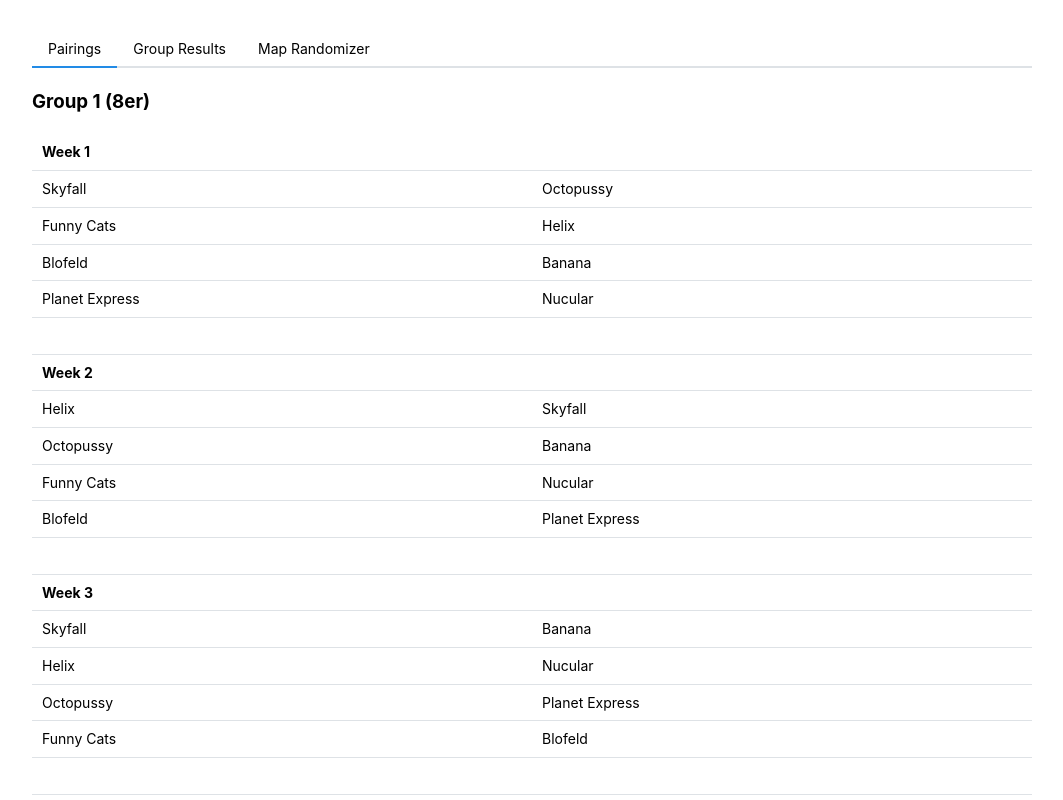
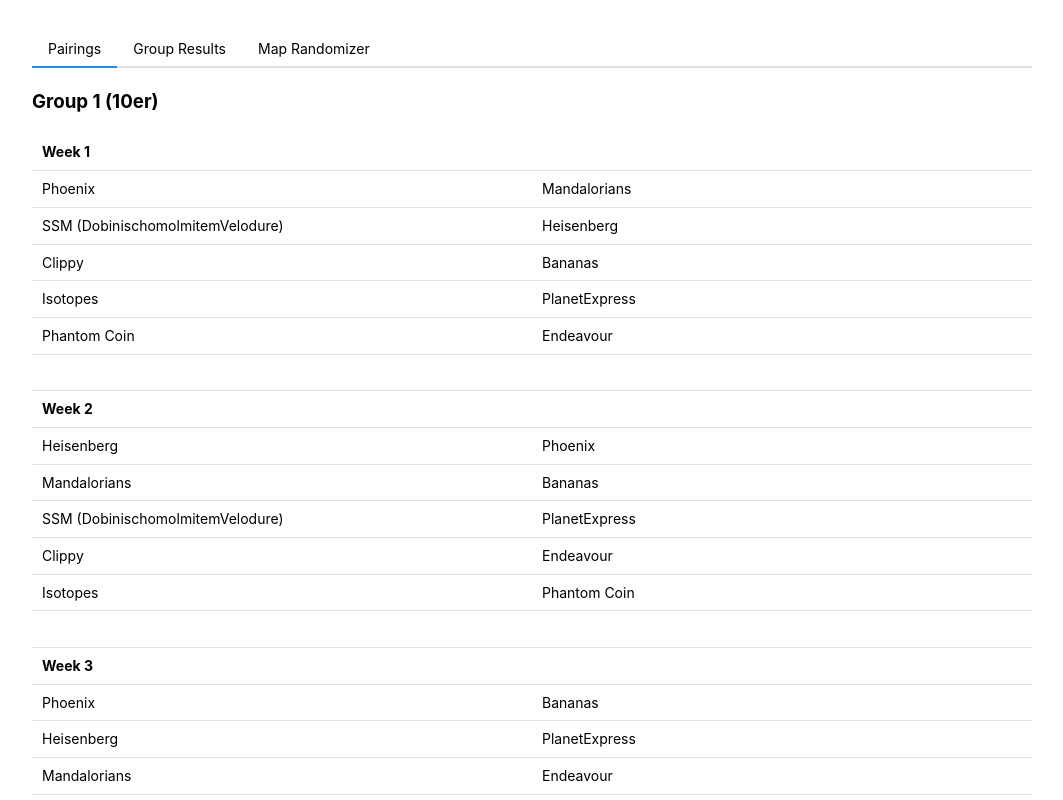
Before and after one commit to Nasicus/dgpdggtwc, a React (Vite) app: page / in a window 1280 px wide. Both pictures are taken after a click on the tab "Pairings". Shown: the top 800 px of the page, without its empty margins (108-1171 px from the left). Built offline with nearby package versions, Linux system fonts and the light colour scheme.

Commit message:
add pairings for 2525

```diff
--- a/src/data/groupResults.ts
+++ b/src/data/groupResults.ts
@@ -4,64 +4,91 @@ export const group1: Group = [
   [
     "Week 1",
     [
-      ["Skyfall", "Octopussy", "2:0"],
-      ["Funny Cats", "Helix", "0:2"],
-      ["Blofeld", "Banana", "1:2"],
-      ["Planet Express", "Nucular", "1:2"],
+      ["Phoenix", "Mandalorians", ""],
+      ["SSM (DobinischomolmitemVelodure)", "Heisenberg", ""],
+      ["Clippy", "Bananas", ""],
+      ["Isotopes", "PlanetExpress", ""],
+      ["Phantom Coin", "Endeavour", ""],
     ],
   ],
   [
     "Week 2",
     [
-      ["Helix", "Skyfall", "0:2"],
-      ["Octopussy", "Banana", "2:0"],
-      ["Funny Cats", "Nucular", "2:1"],
-      ["Blofeld", "Planet Express", "2:1"],
+      ["Heisenberg", "Phoenix", ""],
+      ["Mandalorians", "Bananas", ""],
+      ["SSM (DobinischomolmitemVelodure)", "PlanetExpress", ""],
+      ["Clippy", "Endeavour", ""],
+      ["Isotopes", "Phantom Coin", ""],
     ],
   ],
   [
     "Week 3",
     [
-      ["Skyfall", "Banana", "2:0"],
-      ["Helix", "Nucular", "1:2"],
-      ["Octopussy", "Planet Express", "2:0"],
-      ["Funny Cats", "Blofeld", "0:2"],
+      ["Phoenix", "Bananas", ""],
+      ["Heisenberg", "PlanetExpress", ""],
+      ["Mandalorians", "Endeavour", ""],
+      ["SSM (DobinischomolmitemVelodure)", "Phantom Coin", ""],
+      ["Clippy", "Isotopes", ""],
     ],
   ],
   [
     "Week 4",
     [
-      ["Nucular", "Skyfall", "0:2"],
-      ["Banana", "Planet Express", "0:2"],
-      ["Helix", "Blofeld", "0:2"],
-      ["Octopussy", "Funny Cats", "2:1"],
+      ["PlanetExpress", "Phoenix", ""],
+      ["Bananas", "Endeavour", ""],
+      ["Heisenberg", "Phantom Coin", ""],
+      ["Mandalorians", "Isotopes", ""],
+      ["SSM (DobinischomolmitemVelodure)", "Clippy", ""],
     ],
   ],
   [
     "Week 5",
     [
-      ["Skyfall", "Planet Express", "2:1"],
-      ["Nucular", "Blofeld", "2:1"],
-      ["Banana", "Funny Cats", "2:0"],
-      ["Helix", "Octopussy", "0:2"],
+      ["Phoenix", "Endeavour", ""],
+      ["PlanetExpress", "Phantom Coin", ""],
+      ["Bananas", "Isotopes", ""],
+      ["Heisenberg", "Clippy", ""],
+      ["Mandalorians", "SSM (DobinischomolmitemVelodure)", ""],
     ],
   ],
   [
     "Week 6",
     [
-      ["Blofeld", "Skyfall", "0:2"],
-      ["Planet Express", "Funny Cats", "2:1"],
-      ["Nucular", "Octopussy", "0:2"],
-      ["Banana", "Helix", "1:2"],
+      ["Phantom Coin", "Phoenix", ""],
+      ["Endeavour", "Isotopes", ""],
+      ["PlanetExpress", "Clippy", ""],
+      ["Bananas", "SSM (DobinischomolmitemVelodure)", ""],
+      ["Heisenberg", "Mandalorians", ""],
     ],
   ],
   [
     "Week 7",
     [
-      ["Skyfall", "Funny Cats", "2:0"],
-      ["Blofeld", "Octopussy", "0:2"],
-      ["Planet Express", "Helix", "0:2"],
-      ["Nucular", "Banana", "2:0"],
+      ["Phoenix", "Isotopes", ""],
+      ["Phantom Coin", "Clippy", ""],
+      ["Endeavour", "SSM (DobinischomolmitemVelodure)", ""],
+      ["PlanetExpress", "Mandalorians", ""],
+      ["Bananas", "Heisenberg", ""],
+    ],
+  ],
+  [
+    "Week 8",
+    [
+      ["Clippy", "Phoenix", ""],
+      ["Isotopes", "SSM (DobinischomolmitemVelodure)", ""],
+      ["Phantom Coin", "Mandalorians", ""],
+      ["Endeavour", "Heisenberg", ""],
+      ["PlanetExpress", "Bananas", ""],
+    ],
+  ],
+  [
+    "Week 9",
+    [
+      ["Phoenix", "SSM (DobinischomolmitemVelodure)", ""],
+      ["Clippy", "Mandalorians", ""],
+      ["Isotopes", "Heisenberg", ""],
+      ["Phantom Coin", "Bananas", ""],
+      ["Endeavour", "PlanetExpress", ""],
     ],
   ],
 ];
@@ -70,64 +97,91 @@ export const group2: Group = [
   [
     "Week 1",
     [
-      ["Raven", "Titans", "1:2"],
-      ["Darwin", "Firefly", "2:0"],
-      ["Cyclops", "Clippy", "2:1"],
-      ["Polaris Pathfinders", "mAppic", "1:2"],
+      ["Stellaris Pathfinders", "Firefly", ""],
+      ["MAPPIC", "Guardians of Galaxus", ""],
+      ["SeaFire", "Heimdall", ""],
+      ["Octopussy", "Cyclops", ""],
+      ["007", "Enso", ""],
     ],
   ],
   [
     "Week 2",
     [
-      ["Firefly", "Raven", "1:2"],
-      ["Titans", "Clippy", "1:2"],
-      ["Darwin", "mAppic", "0:2"],
-      ["Cyclops", "Polaris Pathfinders", "0:2"],
+      ["Guardians of Galaxus", "Stellaris Pathfinders", ""],
+      ["Firefly", "Heimdall", ""],
+      ["MAPPIC", "Cyclops", ""],
+      ["SeaFire", "Enso", ""],
+      ["Octopussy", "007", ""],
     ],
   ],
   [
     "Week 3",
     [
-      ["Raven", "Clippy", "2:0"],
-      ["Firefly", "mAppic", "1:2"],
-      ["Titans", "Polaris Pathfinders", "0:2"],
-      ["Darwin", "Cyclops", "2:0"],
+      ["Stellaris Pathfinders", "Heimdall", ""],
+      ["Guardians of Galaxus", "Cyclops", ""],
+      ["Firefly", "Enso", ""],
+      ["MAPPIC", "007", ""],
+      ["SeaFire", "Octopussy", ""],
     ],
   ],
   [
     "Week 4",
     [
-      ["mAppic", "Raven", "2:1"],
-      ["Clippy", "Polaris Pathfinders", "2:1"],
-      ["Firefly", "Cyclops", "2:0"],
-      ["Titans", "Darwin", "0:2"],
+      ["Cyclops", "Stellaris Pathfinders", ""],
+      ["Heimdall", "Enso", ""],
+      ["Guardians of Galaxus", "007", ""],
+      ["Firefly", "Octopussy", ""],
+      ["MAPPIC", "SeaFire", ""],
     ],
   ],
   [
     "Week 5",
     [
-      ["Raven", "Polaris Pathfinders", "0:2"],
-      ["mAppic", "Cyclops", "1:2"],
-      ["Clippy", "Darwin", "2:1"],
-      ["Firefly", "Titans", "1:2"],
+      ["Stellaris Pathfinders", "Enso", ""],
+      ["Cyclops", "007", ""],
+      ["Heimdall", "Octopussy", ""],
+      ["Guardians of Galaxus", "SeaFire", ""],
+      ["Firefly", "MAPPIC", ""],
     ],
   ],
   [
     "Week 6",
     [
-      ["Cyclops", "Raven", "1:2"],
-      ["Polaris Pathfinders", "Darwin", "2:0"],
-      ["mAppic", "Titans", "2:0"],
-      ["Clippy", "Firefly", "1:2"],
+      ["007", "Stellaris Pathfinders", ""],
+      ["Enso", "Octopussy", ""],
+      ["Cyclops", "SeaFire", ""],
+      ["Heimdall", "MAPPIC", ""],
+      ["Guardians of Galaxus", "Firefly", ""],
     ],
   ],
   [
     "Week 7",
     [
-      ["Raven", "Darwin", "0:2"],
-      ["Cyclops", "Titans", "2:1"],
-      ["Polaris Pathfinders", "Firefly", "2:0"],
-      ["mAppic", "Clippy", "0:2"],
+      ["Stellaris Pathfinders", "Octopussy", ""],
+      ["007", "SeaFire", ""],
+      ["Enso", "MAPPIC", ""],
+      ["Cyclops", "Firefly", ""],
+      ["Heimdall", "Guardians of Galaxus", ""],
+    ],
+  ],
+  [
+    "Week 8",
+    [
+      ["SeaFire", "Stellaris Pathfinders", ""],
+      ["Octopussy", "MAPPIC", ""],
+      ["007", "Firefly", ""],
+      ["Enso", "Guardians of Galaxus", ""],
+      ["Cyclops", "Heimdall", ""],
+    ],
+  ],
+  [
+    "Week 9",
+    [
+      ["Stellaris Pathfinders", "MAPPIC", ""],
+      ["SeaFire", "Firefly", ""],
+      ["Octopussy", "Guardians of Galaxus", ""],
+      ["007", "Heimdall", ""],
+      ["Enso", "Cyclops", ""],
     ],
   ],
 ];
@@ -136,64 +190,91 @@ export const group3: Group = [
   [
     "Week 1",
     [
-      ["Bender! & FancyBear", "Enso", "2:0"],
-      ["SeaFire", "BlackJack", "2:0"],
-      ["BECS", "Moneypenny", "2:0"],
-      ["Kassandra", "Gold-Finders", "2:1"],
+      ["Bender & Fancy Bear!", "AS Business Engineering", ""],
+      ["Blofeld", "Skynet", ""],
+      ["Globefingers", "Rivendell", ""],
+      ["Funny Cats", "Ghostbusters", ""],
+      ["BREAK", "Kassandra", ""],
     ],
   ],
   [
     "Week 2",
     [
-      ["BlackJack", "Bender! & FancyBear", "1:2"],
-      ["Enso", "Moneypenny", "0:2"],
-      ["SeaFire", "Gold-Finders", "2:1"],
-      ["BECS", "Kassandra", "0:2"],
+      ["AS Business Engineering", "Kassandra", ""],
+      ["Bender & Fancy Bear!", "Rivendell", ""],
+      ["Blofeld", "Ghostbusters", ""],
+      ["Globefingers", "Funny Cats", ""],
+      ["BREAK", "Skynet", ""],
     ],
   ],
   [
     "Week 3",
     [
-      ["Bender! & FancyBear", "Moneypenny", "2:0"],
-      ["BlackJack", "Gold-Finders", "1:2"],
-      ["Enso", "Kassandra", "0:2"],
-      ["SeaFire", "BECS", "2:0"],
+      ["Kassandra", "Skynet", ""],
+      ["AS Business Engineering", "Rivendell", ""],
+      ["Bender & Fancy Bear!", "Funny Cats", ""],
+      ["Blofeld", "Globefingers", ""],
+      ["BREAK", "Ghostbusters", ""],
     ],
   ],
   [
     "Week 4",
     [
-      ["Gold-Finders", "Bender! & FancyBear", "1:2"],
-      ["Moneypenny", "Kassandra", "0:2"],
-      ["BlackJack", "BECS", "2:1"],
-      ["Enso", "SeaFire", "0:2"],
+      ["Rivendell", "Kassandra", ""],
+      ["Skynet", "Ghostbusters", ""],
+      ["AS Business Engineering", "Funny Cats", ""],
+      ["Bender & Fancy Bear!", "Blofeld", ""],
+      ["BREAK", "Globefingers", ""],
     ],
   ],
   [
     "Week 5",
     [
-      ["Bender! & FancyBear", "Kassandra", "2:1"],
-      ["Gold-Finders", "BECS", "2:0"],
-      ["Moneypenny", "SeaFire", "1:2"],
-      ["BlackJack", "Enso", "1:2"],
+      ["Kassandra", "Ghostbusters", ""],
+      ["Rivendell", "Funny Cats", ""],
+      ["Skynet", "Globefingers", ""],
+      ["AS Business Engineering", "Blofeld", ""],
+      ["BREAK", "Bender & Fancy Bear!", ""],
     ],
   ],
   [
     "Week 6",
     [
-      ["BECS", "Bender! & FancyBear", "0:2"],
-      ["Kassandra", "SeaFire", "2:0"],
-      ["Gold-Finders", "Enso", "2:0"],
-      ["Moneypenny", "BlackJack", "2:1"],
+      ["Funny Cats", "Kassandra", ""],
+      ["Ghostbusters", "Globefingers", ""],
+      ["Rivendell", "Blofeld", ""],
+      ["Skynet", "Bender & Fancy Bear!", ""],
+      ["BREAK", "AS Business Engineering", ""],
     ],
   ],
   [
     "Week 7",
     [
-      ["Bender! & FancyBear", "SeaFire", "1:2"],
-      ["BECS", "Enso", "2:0"],
-      ["Kassandra", "BlackJack", "2:0"],
-      ["Gold-Finders", "Moneypenny", "0:2"],
+      ["Kassandra", "Globefingers", ""],
+      ["Funny Cats", "Blofeld", ""],
+      ["Ghostbusters", "Bender & Fancy Bear!", ""],
+      ["Skynet", "AS Business Engineering", ""],
+      ["BREAK", "Rivendell", ""],
+    ],
+  ],
+  [
+    "Week 8",
+    [
+      ["Blofeld", "Kassandra", ""],
+      ["Globefingers", "Bender & Fancy Bear!", ""],
+      ["Ghostbusters", "AS Business Engineering", ""],
+      ["Rivendell", "Skynet", ""],
+      ["BREAK", "Funny Cats", ""],
+    ],
+  ],
+  [
+    "Week 9",
+    [
+      ["Kassandra", "Bender & Fancy Bear!", ""],
+      ["Globefingers", "AS Business Engineering", ""],
+      ["Funny Cats", "Skynet", ""],
+      ["Ghostbusters", "Rivendell", ""],
+      ["BREAK", "Blofeld", ""],
     ],
   ],
 ];
@@ -202,64 +283,91 @@ export const group4: Group = [
   [
     "Week 1",
     [
-      ["Rivendell", "Beo-Guesser", "2:0"],
-      ["Isotopes", "CBM Plattform", "2:0"],
-      ["Phoenix", "Heisenguess", "2:0"],
-      ["Raiders of the Lost Payment", "The Rookies", "2:0"],
+      ["It's pronounced 'Nucular'", "Blackjack", ""],
+      ["Darwin", "BECS", ""],
+      ["Das Business", "Don't Panic", ""],
+      ["The Rookies", "Finity", ""],
+      ["BREAK", "Skyfall", ""],
     ],
   ],
   [
     "Week 2",
     [
-      ["CBM Plattform", "Rivendell", "2:0"],
-      ["Beo-Guesser", "Heisenguess", "2:0"],
-      ["Isotopes", "The Rookies", "2:0"],
-      ["Phoenix", "Raiders of the Lost Payment", "2:1"],
+      ["Blackjack", "Skyfall", ""],
+      ["It's pronounced 'Nucular'", "Don't Panic", ""],
+      ["Darwin", "Finity", ""],
+      ["Das Business", "The Rookies", ""],
+      ["BREAK", "BECS", ""],
     ],
   ],
   [
     "Week 3",
     [
-      ["Rivendell", "Heisenguess", "0:2"],
-      ["CBM Plattform", "The Rookies", "2:1"],
-      ["Beo-Guesser", "Raiders of the Lost Payment", "1:2"],
-      ["Isotopes", "Phoenix", "1:2"],
+      ["Skyfall", "BECS", ""],
+      ["Blackjack", "Don't Panic", ""],
+      ["It's pronounced 'Nucular'", "The Rookies", ""],
+      ["Darwin", "Das Business", ""],
+      ["BREAK", "Finity", ""],
     ],
   ],
   [
     "Week 4",
     [
-      ["The Rookies", "Rivendell", "1:2"],
-      ["Heisenguess", "Raiders of the Lost Payment", "0:2"],
-      ["CBM Plattform", "Phoenix", "2:1"],
-      ["Beo-Guesser", "Isotopes", "0:2"],
+      ["Don't Panic", "Skyfall", ""],
+      ["BECS", "Finity", ""],
+      ["Blackjack", "The Rookies", ""],
+      ["It's pronounced 'Nucular'", "Darwin", ""],
+      ["BREAK", "Das Business", ""],
     ],
   ],
   [
     "Week 5",
     [
-      ["Rivendell", "Raiders of the Lost Payment", "2:1"],
-      ["The Rookies", "Phoenix", "1:2"],
-      ["Heisenguess", "Isotopes", "0:2"],
-      ["CBM Plattform", "Beo-Guesser", "0:f"],
+      ["Skyfall", "Finity", ""],
+      ["Don't Panic", "The Rookies", ""],
+      ["BECS", "Das Business", ""],
+      ["Blackjack", "Darwin", ""],
+      ["BREAK", "It's pronounced 'Nucular'", ""],
     ],
   ],
   [
     "Week 6",
     [
-      ["Phoenix", "Rivendell", "2:0"],
-      ["Raiders of the Lost Payment", "Isotopes", "2:1"],
-      ["The Rookies", "Beo-Guesser", "1:2"],
-      ["Heisenguess", "CBM Plattform", "1:2"],
+      ["The Rookies", "Skyfall", ""],
+      ["Finity", "Das Business", ""],
+      ["Don't Panic", "Darwin", ""],
+      ["BECS", "It's pronounced 'Nucular'", ""],
+      ["BREAK", "Blackjack", ""],
     ],
   ],
   [
     "Week 7",
     [
-      ["Rivendell", "Isotopes", "0:2"],
-      ["Phoenix", "Beo-Guesser", "2:0"],
-      ["Raiders of the Lost Payment", "CBM Plattform", "2:0"],
-      ["The Rookies", "Heisenguess", "2:0"],
+      ["Skyfall", "Das Business", ""],
+      ["The Rookies", "Darwin", ""],
+      ["Finity", "It's pronounced 'Nucular'", ""],
+      ["BECS", "Blackjack", ""],
+      ["BREAK", "Don't Panic", ""],
+    ],
+  ],
+  [
+    "Week 8",
+    [
+      ["Darwin", "Skyfall", ""],
+      ["Das Business", "It's pronounced 'Nucular'", ""],
+      ["Finity", "Blackjack", ""],
+      ["Don't Panic", "BECS", ""],
+      ["BREAK", "The Rookies", ""],
+    ],
+  ],
+  [
+    "Week 9",
+    [
+      ["Skyfall", "It's pronounced 'Nucular'", ""],
+      ["Das Business", "Blackjack", ""],
+      ["The Rookies", "BECS", ""],
+      ["Finity", "Don't Panic", ""],
+      ["BREAK", "Darwin", ""],
     ],
   ],
 ];
--- a/src/data/pairings.ts
+++ b/src/data/pairings.ts
@@ -1,43 +1,49 @@
 export const group1 = [
-  "Skyfall",
-  "Funny Cats",
-  "Blofeld",
-  "Planet Express",
-  "Nucular",
-  "Banana",
-  "Helix",
-  "Octopussy",
+  "Phoenix",
+  "SSM (DobinischomolmitemVelodure)",
+  "Clippy",
+  "Isotopes",
+  "Phantom Coin",
+  "Endeavour",
+  "PlanetExpress",
+  "Bananas",
+  "Heisenberg",
+  "Mandalorians",
 ];
 
 export const group2 = [
-  "Raven",
-  "Darwin",
+  "Stellaris Pathfinders",
+  "MAPPIC",
+  "SeaFire",
+  "Octopussy",
+  "007",
+  "Enso",
   "Cyclops",
-  "Polaris Pathfinders",
-  "mAppic",
-  "Clippy",
+  "Heimdall",
+  "Guardians of Galaxus",
   "Firefly",
-  "Titans",
 ];
 
 export const group3 = [
-  "Bender! & FancyBear",
-  "SeaFire",
-  "BECS",
   "Kassandra",
-  "Gold-Finders",
-  "Moneypenny",
-  "BlackJack",
-  "Enso",
+  "Bender & Fancy Bear!",
+  "Blofeld",
+  "Globefingers",
+  "Funny Cats",
+  "Ghostbusters",
+  "Rivendell",
+  "Skynet",
+  "AS Business Engineering",
 ];
 
 export const group4 = [
-  "Rivendell",
-  "Isotopes",
-  "Phoenix",
-  "Raiders of the Lost Payment",
+  "Skyfall",
+  "It's pronounced 'Nucular'",
+  "Darwin",
+  "Das Business",
   "The Rookies",
-  "Heisenguess",
-  "CBM Plattform",
-  "Beo-Guesser",
+  "Finity",
+  "Don't Panic",
+  "BECS",
+  "Blackjack",
 ];
--- a/src/pairingTables.tsx
+++ b/src/pairingTables.tsx
@@ -38,7 +38,9 @@ const PairingsTable: FC<{ pairings: string[]; name: string }> = ({
               {/*<td>{JSON.stringify(pairing.map(p => [p.homeTeam, p.foreignTeam, ""]), null, 2)}</td> */}
               {pairing.map((p, i) => (
                 <Table.Tr key={i}>
-                  <Table.Td>{p.homeTeam}</Table.Td>
+                  <Table.Td>
+                    {p.homeTeam || <i>{`Team with break: ${p.breakTeam}`}</i>}
+                  </Table.Td>
                   <Table.Td>{p.foreignTeam}</Table.Td>
                 </Table.Tr>
               ))}
@@ -54,7 +56,11 @@ const PairingsTable: FC<{ pairings: string[]; name: string }> = ({
         {JSON.stringify(
           calculatedPairings.map((pairings, week) => [
             `Week ${week + 1}`,
-            pairings.map((p) => [p.homeTeam, p.foreignTeam, ""]),
+            pairings.map((p) => [
+              p.homeTeam || "BREAK",
+              p.foreignTeam || p.breakTeam,
+              "",
+            ]),
           ]),
           null,
           2,
```
